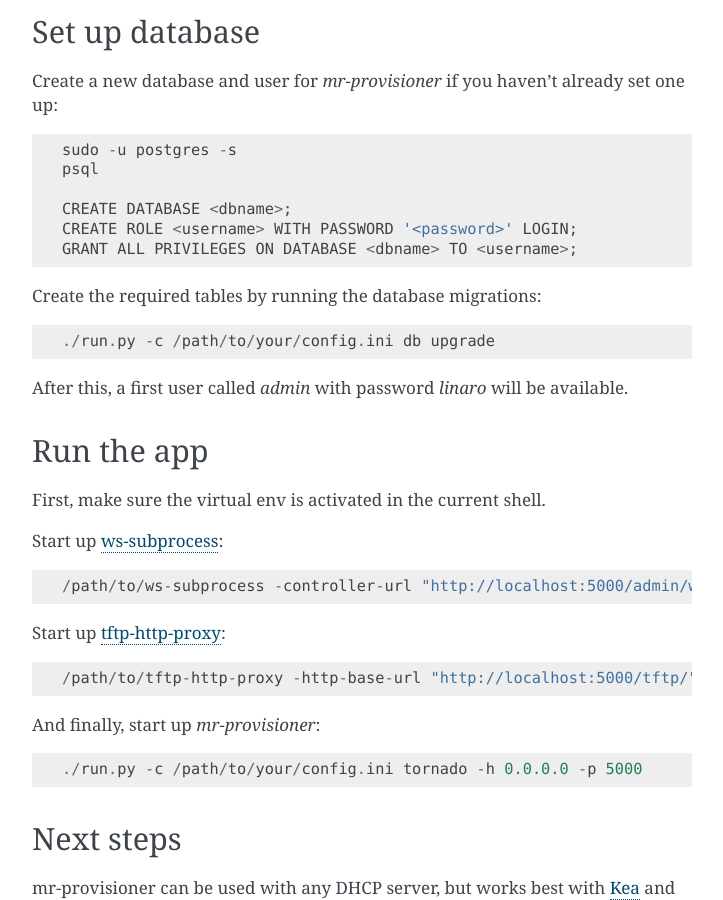
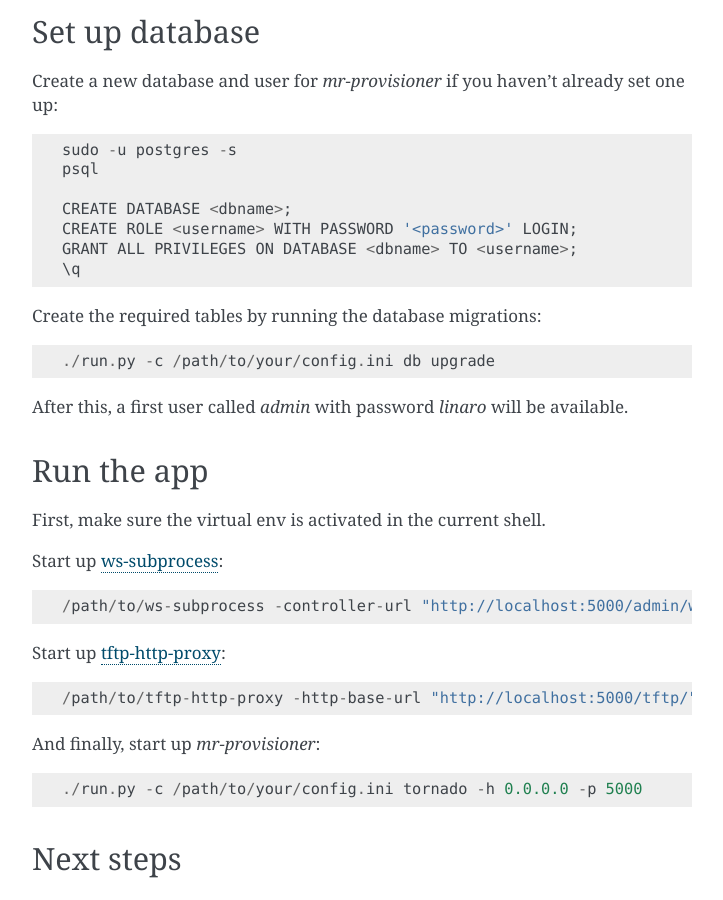
Before and after one commit to mr-provisioner/mr-provisioner, a Sphinx documentation site: the page built from docs/getting_started.rst, in a window 1280 px wide and 900 px high, scrolled down 1861 px. Shown: the whole window, without its empty margins (388-1111 px from the left). Built offline with Sphinx 7.4.7, drawn with Linux system fonts in a browser that asks for light colours.

```diff
--- a/docs/getting_started.rst
+++ b/docs/getting_started.rst
@@ -81,6 +81,7 @@ Create a new database and user for `mr-provisioner` if you haven't already set o
     CREATE DATABASE <dbname>;
     CREATE ROLE <username> WITH PASSWORD '<password>' LOGIN;
     GRANT ALL PRIVILEGES ON DATABASE <dbname> TO <username>;
+    \q
 
 Create the required tables by running the database migrations::
 
```
